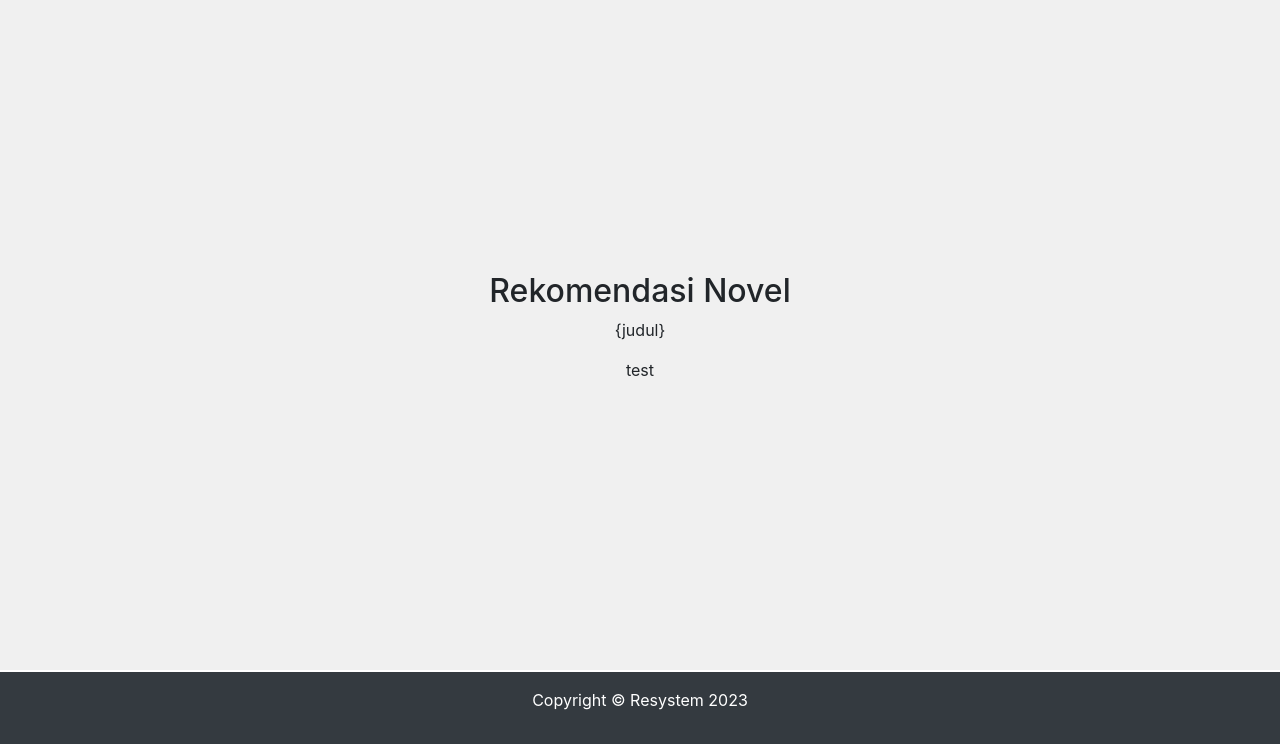
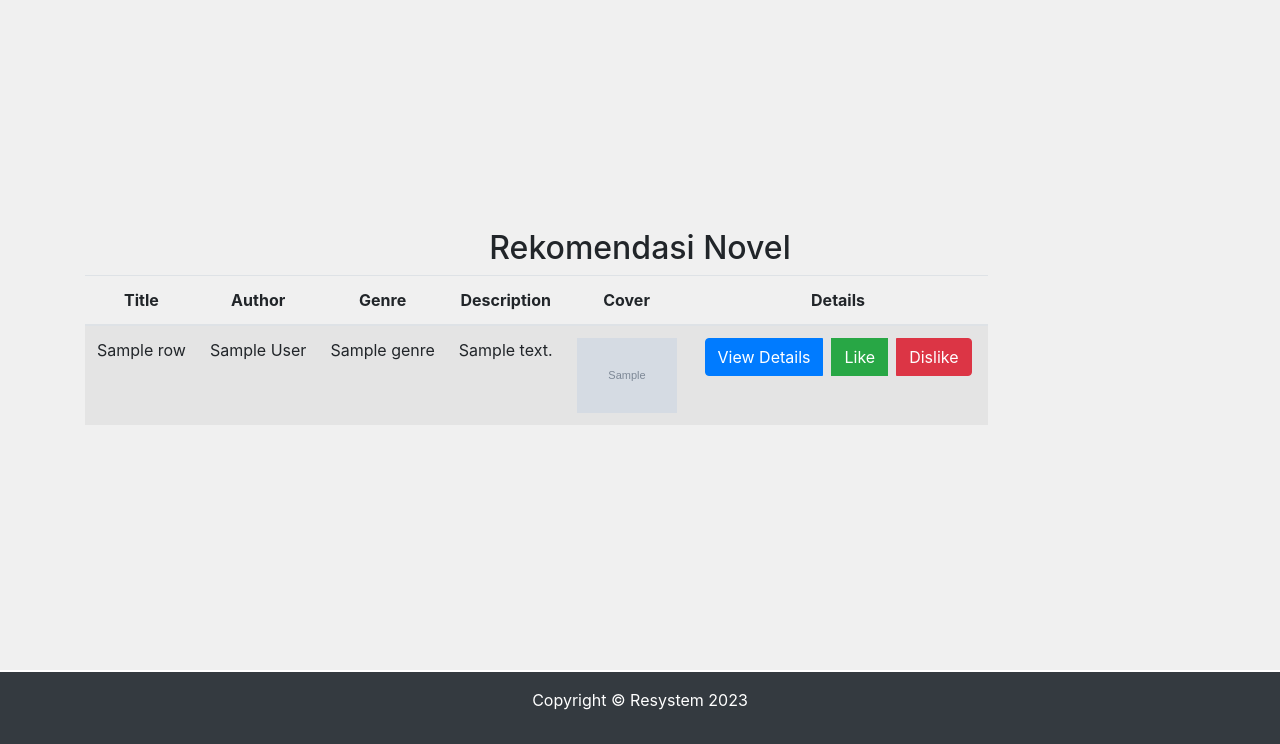
Before and after one commit to algonacci/update-novel-recommendation, a Flask app: template templates/hasil_rekomendasi.html in a window 1280 px wide. Shown: the part 56-800 px from the top of the page. Run offline with Flask 3, Linux system fonts and the light colour scheme; the template is opened without the code that fills it: most values are stand-ins (such as "Sample title", 1, 10 or a date in 2020); grey boxes marked "Sample" are stand-in pictures; parts of the project's set-up code (start-up, migrations or seed data) failed here and were passed over; some libraries are stand-ins or nearby versions.

Commit message:
rekomendasi

```diff
--- a/app.py
+++ b/app.py
@@ -1,5 +1,6 @@
 import random
 from flask import Flask, render_template, request
+import module as md
 
 app = Flask(__name__)
 
@@ -11,10 +12,20 @@ def index():
 
 @app.route("/rekomendasi", methods=["GET", "POST"])
 def rekomendasi():
+    return render_template("rekomendasi.html")
+
+
+@app.route("/hasil_rekomendasi", methods=["POST"])
+def hasil_rekomendasi():
     if request.method == "POST":
-        return render_template("hasil_rekomendasi.html")
+        judul = request.form["judul"]
+        recommendation = md.rec_pvdbow(title=judul)
+        if recommendation is not None and not recommendation.empty:
+            return render_template("hasil_rekomendasi.html", recommendation=recommendation, judul=judul)
+        else:
+            return render_template("rekomendasi.html", error="Judul novel yang dicari tidak ada")
     else:
-        return render_template("rekomendasi.html")
+        return render_template("index.html")
 
 
 # Sample data for random titles, image URLs, and detail URLs
--- /dev/null
+++ b/module.py
@@ -0,0 +1,83 @@
+import re
+import string
+import pandas as pd
+import nltk
+from nltk.corpus import stopwords
+from gensim.models.doc2vec import Doc2Vec, TaggedDocument
+from sklearn.metrics.pairwise import cosine_similarity
+
+nltk.download("stopwords")
+
+data = pd.read_csv("novel_data.csv")
+data["text"] = data["Title"] + " " + data["Description"]
+data["text"] = data["text"].str.lower()
+# data["Genre_low"] = data["Genre"].str.lower()
+# data["Author_low"] = data["Author"].str.lower()
+
+
+def preprocess_text(text):
+    # remove numbers
+    text = re.sub(r"\d+", "", text)
+    # remove punctuation
+    text = text.translate(str.maketrans("", "", string.punctuation))
+    # remove whitespace leading & trailing
+    text = text.strip()
+    # remove multiple whitespace into single whitespace
+    text = re.sub('\s+', ' ', text)
+    # remove single char
+    text = re.sub(r"\b[a-zA-Z]\b", "", text)
+    return text
+
+
+for col in ['text']:
+    data[col] = data[col].apply(preprocess_text)
+
+stop_words = set(stopwords.words('indonesian') + stopwords.words('english'))
+
+
+def stopwords_removal(words):
+    return list(set(words) - stop_words)
+
+
+data['text'] = data['text'].apply(stopwords_removal)
+data['text'] = data['text'].agg(lambda x: ' '.join(map(str, x)))
+
+tagged_data = [TaggedDocument(words=doc.split(), tags=[str(i)])
+               for i, doc in enumerate(data['text'])]
+
+pvdbow_model = Doc2Vec(tagged_data, vector_size=100,
+                       window=3, min_count=2, workers=6, dm=0)
+
+data['pvdbow_vector'] = data['text'].apply(
+    lambda x: pvdbow_model.infer_vector(x.split()))
+
+pvdbow = data['pvdbow_similarity'] = data['pvdbow_vector'].apply(
+    lambda x: cosine_similarity([x], list(data['pvdbow_vector'])).flatten())
+
+data = data.reset_index()
+titles = data['Title']
+indices = pd.Series(data.index, index=data['Title']).drop_duplicates()
+
+
+def rec_pvdbow(title, data=data):
+    recommendation = pd.DataFrame(
+        columns=['Title', 'Description', 'Genre', 'Author', 'Cover', 'Detail'])
+    count = 0
+
+    idx = indices[title]
+    sim_scores = list(enumerate(pvdbow[idx]))
+    sim_scores = sorted(sim_scores, key=lambda x: x[1], reverse=True)
+    sim_scores = sim_scores[1:6]  # Get top 5 recommendations
+    book_indices = [i[0] for i in sim_scores]
+
+    for i in book_indices:
+        recommendation.at[count, 'Title'] = data['Title'].iloc[i]
+        recommendation.at[count, 'Description'] = data['Description'].iloc[i]
+        recommendation.at[count, 'Genre'] = data['Genre'].iloc[i]
+        recommendation.at[count, 'Author'] = data['Author'].iloc[i]
+        # Include the cover image URL
+        recommendation.at[count, 'Cover'] = data['Cover'].iloc[i]
+        recommendation.at[count, 'Detail'] = data['Detail'].iloc[i]
+        count += 1
+
+    return recommendation
--- a/templates/hasil_rekomendasi.html
+++ b/templates/hasil_rekomendasi.html
@@ -17,7 +17,7 @@
                         <a class="nav-link" href="/">Home</a>
                     </li>
                     <li class="nav-item">
-                        <a class="nav-link" href="/daftar_novel">Data Novel</a>
+                        <a class="nav-link" href="/data_novel">Data Novel</a>
                     </li>
                     <li class="nav-item">
                         <a class="nav-link" href="/rekomendasi">Kembali</a>
@@ -32,12 +32,38 @@
             <div class="row text-center">
                 <div class="col-lg-12">
                     <h2>Rekomendasi Novel</h2>
-                    <p>{judul}</p>
-                </div>
-            </div>
-            <div class="row text-center align-items-center">
-                <div class="col-lg-12">
-                    <p>test</p>
+
+                    <table class="table table-striped table-responsive">
+                        <thead>
+                            <tr>
+                                <th>Title</th>
+                                <th>Author</th>
+                                <th>Genre</th>
+                                <th>Description</th>
+                                <th>Cover</th>
+                                <th>Details</th>
+                            </tr>
+                        </thead>
+                        <tbody>
+                            {% for index, row in recommendation.iterrows() %}
+                            <tr>
+                                <td>{{ row['Title'] }}</td>
+                                <td>{{ row['Author'] }}</td>
+                                <td>{{ row['Genre'] }}</td>
+                                <td>{{ row['Description'] }}</td>
+                                <td><img src="{{ row['Cover'] }}" alt="{{ row['Title'] }} Cover" width="100"></td>
+                                <td>
+                                    <div class="btn-group" role="group">
+                                        <a href="{{ row['Detail'] }}" class="btn btn-primary mx-1" target="_blank">View
+                                            Details</a>
+                                        <button class="btn btn-success mx-1">Like</button>
+                                        <button class="btn btn-danger mx-1">Dislike</button>
+                                    </div>
+                                </td>
+                            </tr>
+                            {% endfor %}
+                        </tbody>
+                    </table>
                 </div>
             </div>
         </div>
--- a/templates/includes/navbar.html
+++ b/templates/includes/navbar.html
@@ -14,7 +14,7 @@
                     <a class="nav-link" href="/list_novel">List Novel</a>
                 </li>
                 <li class="nav-item">
-                    <a class="nav-link" href="/daftar_novel">Data Novel</a>
+                    <a class="nav-link" href="/data_novel">Data Novel</a>
                 </li>
             </ul>
         </div>
```
Also changed, not shown: requirements.txt (+15 -0 lines), templates/rekomendasi.html (+13 -3 lines).
